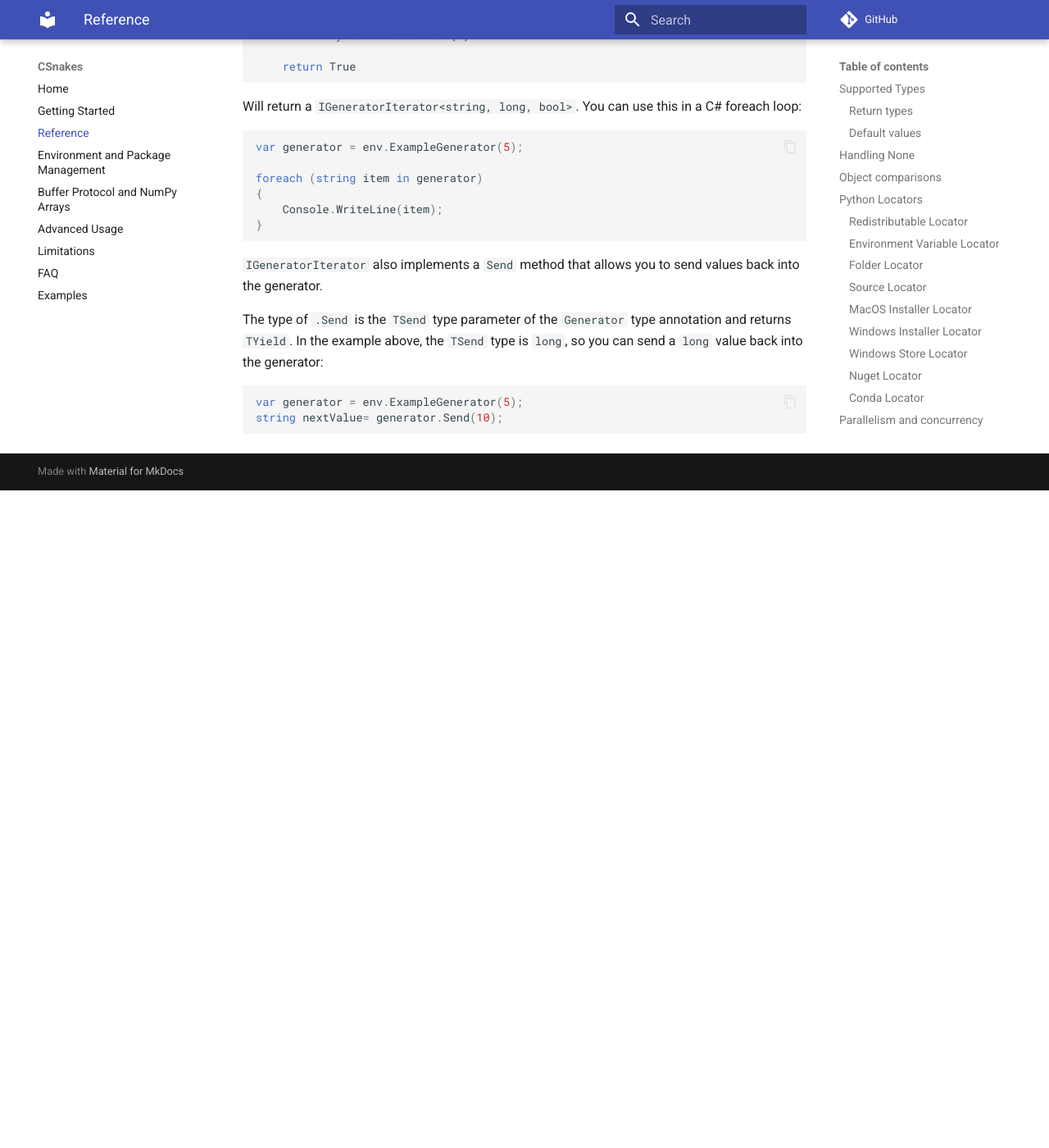
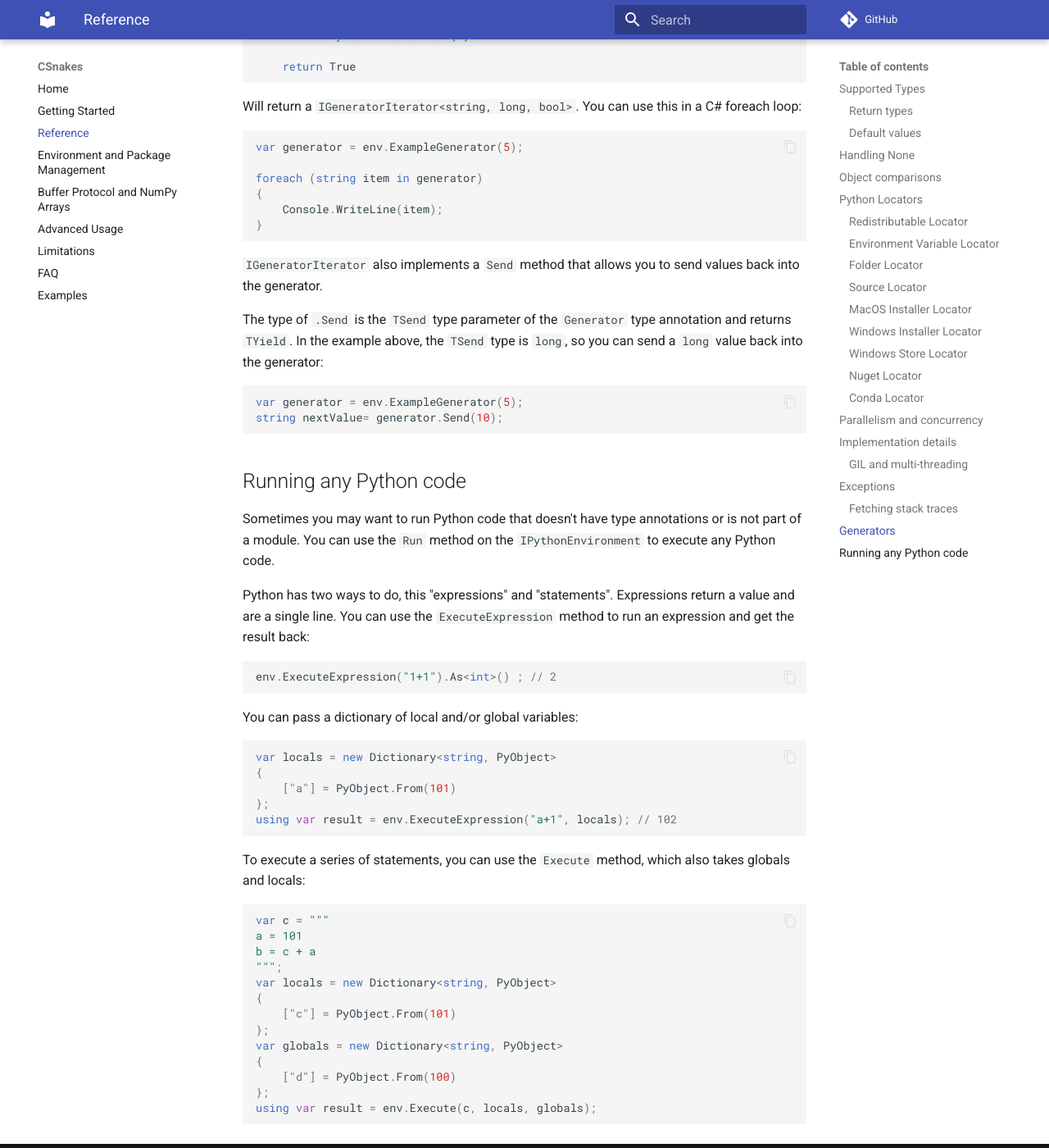
Before and after one commit to tonybaloney/CSnakes, an MkDocs documentation site: the page built from docs/reference.md, in a window 1280 px wide and 1400 px high, scrolled down 7581 px. Shown: the whole window at 82% size. Built offline with MkDocs 1.6.1 and Material for MkDocs 9.7.7, drawn with Linux system fonts in a browser that asks for light colours; comment, search, counter and statistics services are not loaded; before the commit the page ends 8179 px from its top, so only the background shows below that.

Commit message:
Update docs

````diff
--- a/docs/reference.md
+++ b/docs/reference.md
@@ -294,3 +294,41 @@ The type of `.Send` is the `TSend` type parameter of the `Generator` type annota
 var generator = env.ExampleGenerator(5);
 string nextValue= generator.Send(10);
 ```
+
+
+## Running any Python code
+
+Sometimes you may want to run Python code that doesn't have type annotations or is not part of a module. You can use the `Run` method on the `IPythonEnvironment` to execute any Python code.
+
+Python has two ways to do, this "expressions" and "statements". Expressions return a value and are a single line. You can use the `ExecuteExpression` method to run an expression and get the result back:
+
+```csharp
+env.ExecuteExpression("1+1").As<int>() ; // 2
+```
+
+You can pass a dictionary of local and/or global variables:
+
+```csharp
+var locals = new Dictionary<string, PyObject>
+{
+    ["a"] = PyObject.From(101)
+};
+using var result = env.ExecuteExpression("a+1", locals); // 102
+```
+
+To execute a series of statements, you can use the `Execute` method, which also takes globals and locals:
+```csharp
+var c = """
+a = 101
+b = c + a
+""";
+var locals = new Dictionary<string, PyObject>
+{
+    ["c"] = PyObject.From(101)
+};
+var globals = new Dictionary<string, PyObject>
+{
+    ["d"] = PyObject.From(100)
+};
+using var result = env.Execute(c, locals, globals);
+```
````
